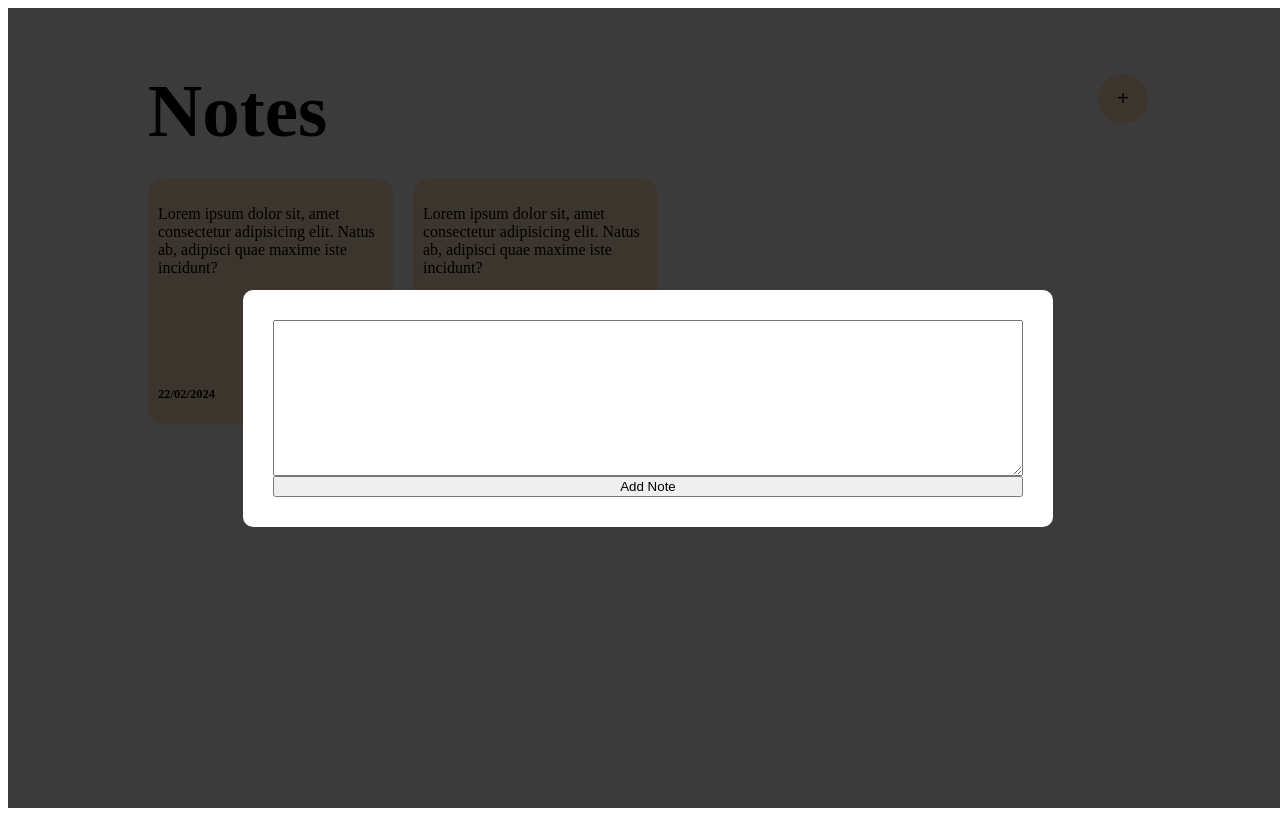
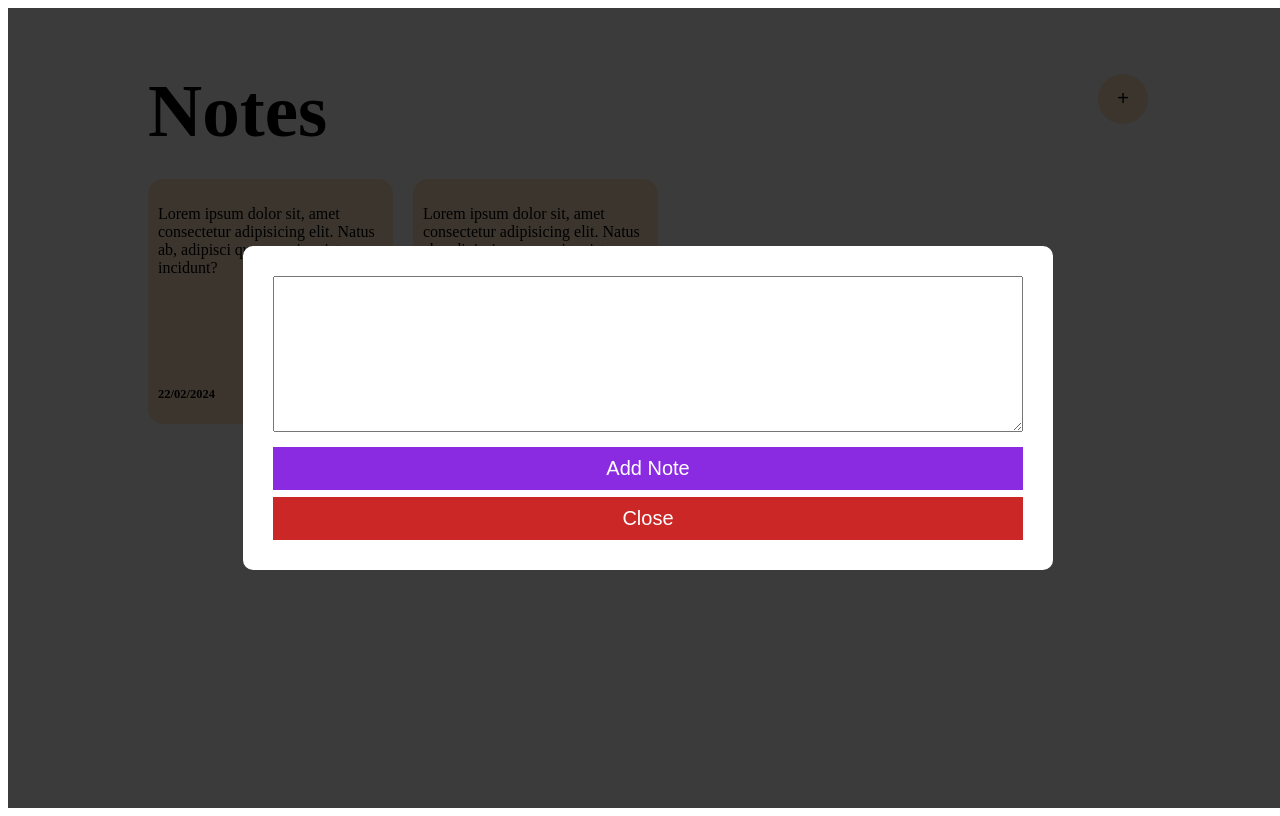
Before and after one commit to Chandanindalkar/vue-notesapp, a Vue app: page / in a window 1280 px wide. Built offline with nearby package versions, Linux system fonts and the light colour scheme.

Commit message:
added close modal and styles modal buttons

```diff
--- a/src/App.vue
+++ b/src/App.vue
@@ -8,6 +8,7 @@
       <div class="modal">
         <textarea name="notes" id="notes" cols="30" rows="10"></textarea>
         <button>Add Note</button>
+        <button class="close">Close</button>
       </div>
     </div>
 
@@ -113,4 +114,20 @@
     flex-direction: column;
   }
 
+  .modal button {
+    padding: 10px 20px;
+    font-size: 20px;
+    width: 100%;
+    background-color: blueviolet;
+    border: none;
+    color: white;
+    cursor: pointer;
+    margin-top: 15px;
+  }
+
+  .modal .close {
+    background-color: rgb(203, 39, 39);
+    margin-top: 7px;
+  }
+
 </style>
```
